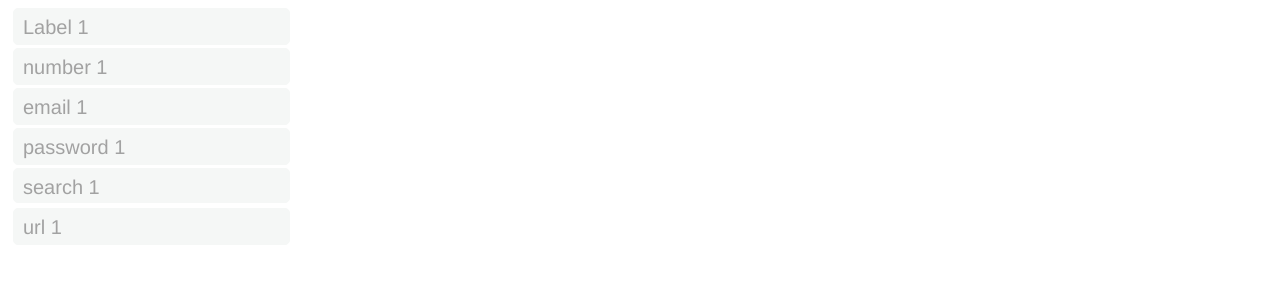
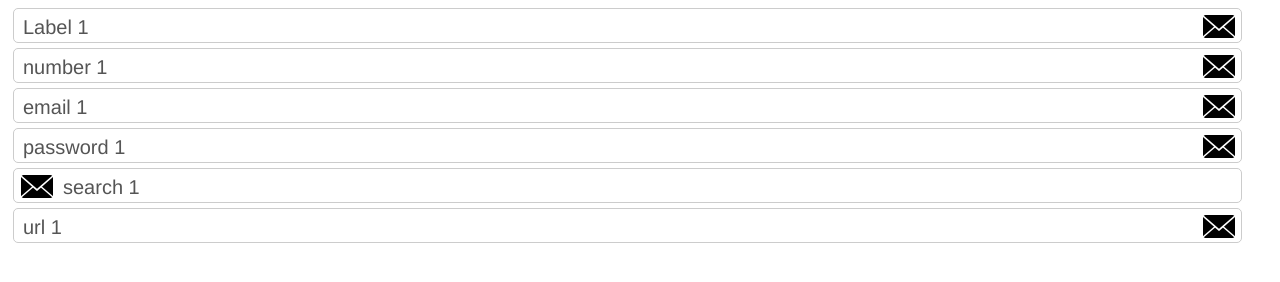
Before and after one commit to nemanja-popovic/FloatLabel, a website: page src/index.html in a window 1280 px wide. Drawn offline with Linux system fonts and the light colour scheme.

Commit message:
Added icons on right or left side

```diff
--- a/src/float-label.js
+++ b/src/float-label.js
@@ -10,7 +10,8 @@
     'namespace FloatLabel';
     $.fn.FloatLabel = function (options) {
         var settings = $.extend({
-            hasIcon: false,
+            hasIcon: true,
+            iconSide:'right',
             direction: 'float-label-up'
         }, options);
 
@@ -21,30 +22,44 @@
             var floatLabel = {
                 I: $(selectedObj),
                 L: '',
+                labelText: '',
+                Icon: '',
+                iconName:'username',
                 hasIcon: settings.hasIcon,
-                labelText: '',
-                floatDirection:'',
+                iconSide:settings.iconSide,
+                floatDirection: settings.direction,
                 getConfigData: function () {
                     var E = this;
 
                     //Get text for label
-                    var labelText = '';
                     if (E.I.attr('data-label-text')) {
-                        labelText = E.I.data('label-text');
+                        E.labelText = E.I.data('label-text');
                     }
-                    E.labelText = labelText;
 
                     //Get direction for label
-                    var floatDirection = 'float-label-up';
                     if (E.I.attr('data-label-direction')) {
-                        floatDirection = 'float-label-' + E.I.data('label-direction');
+                        E.floatDirection  = 'float-label-' + E.I.data('label-direction');
                     }
-                    E.floatDirection = floatDirection;
+
+                    if (E.hasIcon) {
+                        //Get icon
+                        if (E.I.attr('data-label-icon')) {
+                            E.iconName = '' + E.I.data('label-icon');
+                        }
+                    }
+                    //Get side
+                    if (E.I.attr('data-label-icon-side')) {
+                        E.iconSide = E.I.data('label-icon-side');
+                    }
 
                 },
                 //Function for creating elements
                 createElements: function () {
                     var E = this;
+
+                    //Add class to input element
+                    E.I.addClass('float-label-input');
+
                     //Wrapper
                     E.I.wrap('<div class="float-label-wrapper">');
 
@@ -54,8 +69,16 @@
                     //Append label
                     E.I.parent().append(E.L);
 
-                    //Add class to input element
-                    E.I.addClass('float-label-input');
+                    //Icon
+                    if (E.hasIcon) {
+                        E.Icon = $('<i class="float-label-icon"></i>');
+                        E.Icon.addClass('float-label-icon-' + E.iconName);
+                        //Append icon
+                        E.I.parent().prepend(E.Icon);
+
+                        E.I.parent().addClass(E.iconSide + '-addon');
+                    }
+
                 },
                 hideLabel: function () {
                     var E = this;
--- a/src/float-label.less
+++ b/src/float-label.less
@@ -1,6 +1,10 @@
 /*Variables*/
 /*Path*/
 @icon-path: '../img/';
+
+/*Icons*/
+@icon-message: 'message.png';
+
 /*Colors*/
 
 /*Typography*/
@@ -12,10 +16,13 @@
 @input-border-width: 2px;
 @input-left-margin: 10px;
 @floated-label-height: 12px;
+@icon-size: 37px;
 
 /*Colors*/
-@input-background-color: rgb(245,247,246);
-@text-color: rgb(162,162,162);
+@input-background-color: #fff;
+@text-color: #555;
+@border-color: #ccc;
+@box-shadow-color:rgba(255, 255, 255, 0.7);
 
 /*Helpers*/
 .control-height {
@@ -34,9 +41,11 @@
     font-size: @font-size;
     .control-height;
     color: @text-color;
+    width:100%;
 }
 
 .float-label-input {
+    display:block;
     position: relative;
     padding: 0;
     margin: 0;
@@ -46,9 +55,11 @@
     .control-height;
     padding-left: @input-left-margin;
     background-color: @input-background-color;
-    border: 1px solid @input-background-color;
+    border: 1px solid @border-color;
     border-radius: 5px;
     color: darken(@text-color,30%);
+    width: 100%;
+    box-sizing: border-box;
 }
 
 .float-label-label {
@@ -60,12 +71,13 @@
     -o-transition: inherit;
     -webkit-transition: inherit;
     transition: 0.2s;
+    top: 0;
 }
 
 /*Input override*/
 .float-label-input:focus {
-    border: 1px solid @input-background-color;
     outline: 0;
+    transition: border-color ease-in-out .15s,box-shadow ease-in-out .15s;
 }
 
 /*Float*/
@@ -87,3 +99,34 @@
 .float-label-dirty {
     line-height: (@input-height * 1.2);
 }
+
+
+
+/*Icons*/
+
+/* style glyph */
+.float-label-icon {
+  position: absolute;
+  width:@icon-size;
+  height:@icon-size;
+    /*padding: 10px;*/
+  pointer-events: none;
+  z-index:1001;
+  display:inline-block;
+}
+
+/* align glyph */
+.left-addon .float-label-icon  { left:  5px;}
+.right-addon .float-label-icon { right: 5px;}
+
+/* add padding  */
+.left-addon input, .left-addon label  { padding-left:  40px; }
+.right-addon input { padding-right: 40px; }
+
+
+
+.float-label-icon-message {
+    background-image: url('@{icon-path}@{icon-message}');
+    background-repeat: no-repeat;
+    background-position: center;
+}
--- a/src/index.html
+++ b/src/index.html
@@ -2,6 +2,12 @@
 <html xmlns="http://www.w3.org/1999/xhtml">
 <head>
     <title></title>
+
+<style>
+    html, body {
+    width:98%;
+    }
+</style>
 </head>
 <body>
     <link href="../dist/float-label.css" rel="stylesheet" />
@@ -9,18 +15,19 @@
     <script src="float-label.js"></script>
     <!--  <script src="../dist/float-label.min.js"></script>-->
 
-    <input id="i1" class="flabel" type="text" name="name" value=""
-        data-label-text="Label 1" />
+    <input id="i1" class="flabel"  type="text" name="name" value=""
+        data-label-text="Label 1" data-label-icon="message" />
     <input id="Text1" class="flabel" type="number" name="name" value=""
-        data-label-text="number 1" />
+        data-label-text="number 1" data-label-icon="message" />
     <input id="Text2" class="flabel" type="email" name="name" value=""
-        data-label-text="email 1" />
+        data-label-text="email 1" data-label-icon="message" />
      <input id="Email1" class="flabel" type="password" name="name" value=""
-        data-label-text="password 1" />
+        data-label-text="password 1" data-label-icon="message" />
       <input id="Password1" class="flabel" type="search" name="name" value=""
-        data-label-text="search 1" />
+        data-label-text="search 1" data-label-icon="message"
+          data-label-icon-side="left" />
       <input id="Search1" class="flabel" type="url" name="name" value=""
-        data-label-text="url 1" />
+        data-label-text="url 1" data-label-icon="message" />
     <script>
         $(document).ready(function () {
             $('.flabel').FloatLabel();
```
Also changed, not shown: dist/float-label.css, dist/float-label.min.js.
